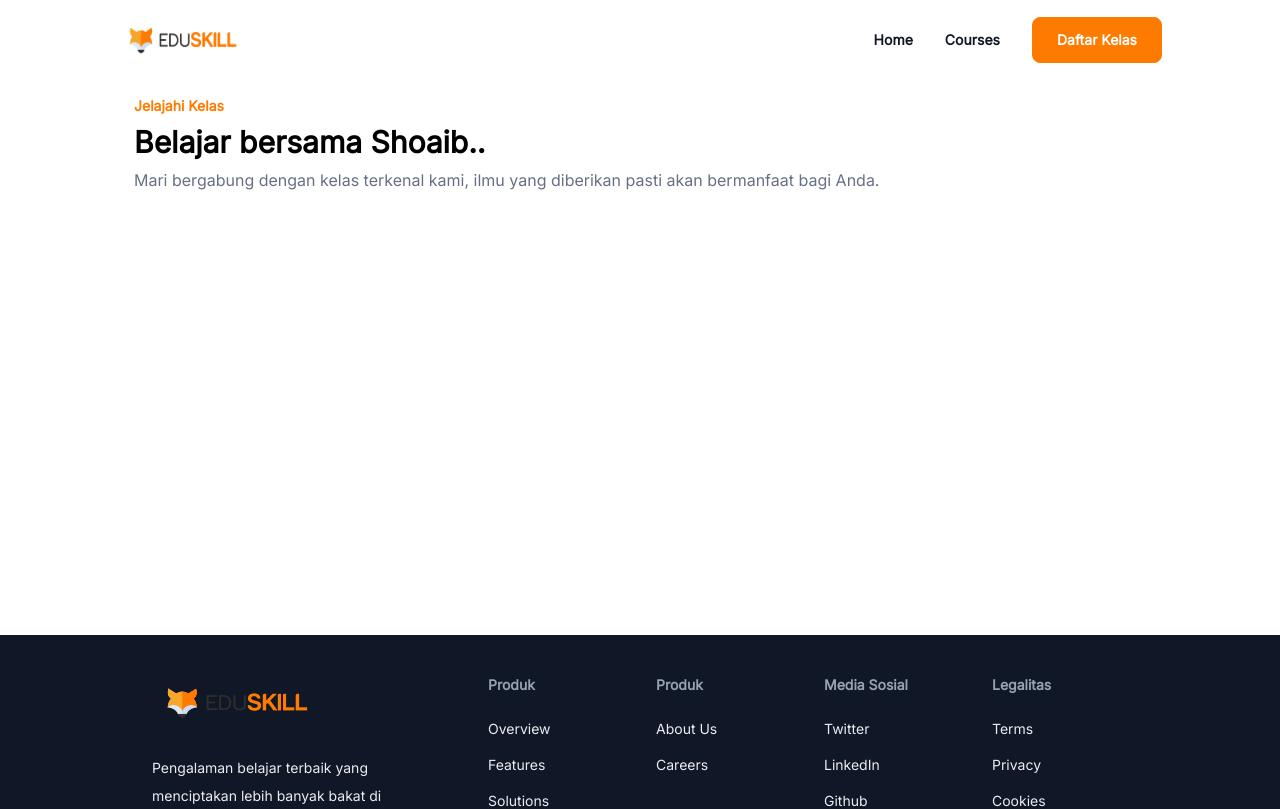
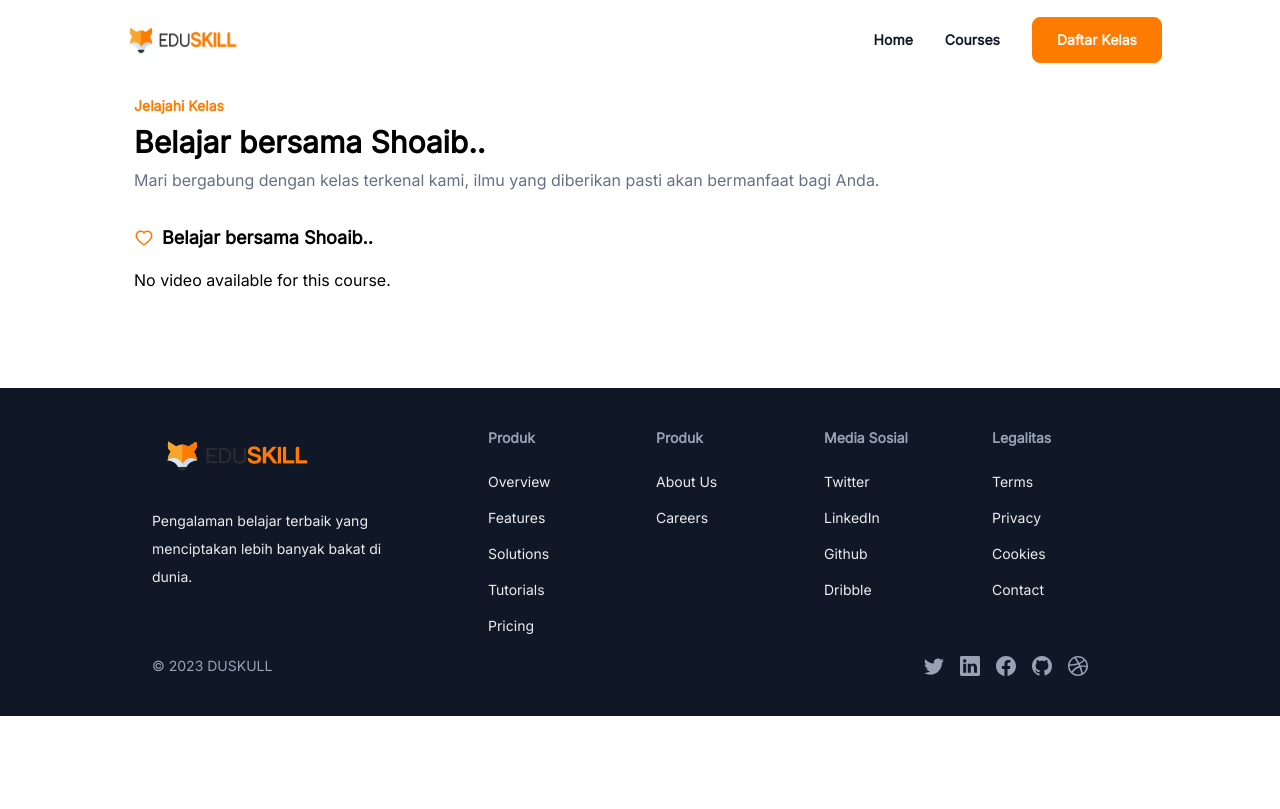
Before and after one commit to Halimp07/Eduskill, a React (Vite) app: page /courses/belajar-bersama-shoaib in a window 1280 px wide. Shown: the top 809 px of the page. Built offline with nearby package versions, Linux system fonts and the light colour scheme.

Commit message:
major feat: add video play in InCourses.jsx

```diff
--- a/src/Data.jsx
+++ b/src/Data.jsx
@@ -73,6 +73,8 @@ import recomHero1 from "./assets/pages/CoursesHero/recomHero1.png";
 import recomHero2 from "./assets/pages/CoursesHero/recomHero2.png";
 import recomHero3 from "./assets/pages/CoursesHero/recomHero3.png";
 
+// Cover Video
+import cover1 from "./assets/pages/CoverVideo/cover1.png";
 
 // Export navLinks for link href
 export const navLinks = [
@@ -309,6 +311,7 @@ export const classEdu = [
     discount: "FREE",
     namelink: "membangun-database",
     video: "https://www.youtube.com/watch?v=TngsP0kfAxg&list=PLc6SEcJkQ6DxQmmUzUilxRUNrJyeHDmX7",
+    cover: cover1,
   },
   {
     id: 2,
@@ -324,7 +327,7 @@ export const classEdu = [
     heroes: classHero2,
     year: "2001 Enrolled",
     namelink: "membuat-dashboard",
-    video: "https://www.youtube.com/watch?v=TngsP0kfAxg&list=PLc6SEcJkQ6DxQmmUzUilxRUNrJyeHDmX7",
+    video: "https://www.youtube.com/watch?v=z3slaXqmkT0&list=PLFIM0718LjIUHFRMzPJ0wGjx9_NlC5d1h",
   },
   {
     id: 3,
--- a/src/pages/courses/inCourses/InCourses.jsx
+++ b/src/pages/courses/inCourses/InCourses.jsx
@@ -1,42 +1,55 @@
-import React from "react";
+import React, { useState } from "react";
 import { useParams } from "react-router-dom";
-import { classEdu } from "../../../Data"; // Import the data
-import VideoComponent from "./VideoComponent"; // Import video component
+import { classEdu } from "../../../Data";
+import VideoComponent from "./VideoComponent";
+import { AiFillHeart, AiOutlineHeart } from "react-icons/ai"; // Import the heart icons from react-icons library
 
 const InCourses = () => {
   const { namelink } = useParams();
 
-  // Find the course with the matching namelink
   const course = classEdu.find((course) => course.namelink === namelink);
 
   if (!course) {
     return <div>Course not found</div>;
   }
 
-  // Display detailed course information
+  const videoId = course.video && course.video.match(/v=([^&]+)/)[1];
+  const embedUrl = videoId ? `https://www.youtube.com/embed/${videoId}` : null;
+
+  const [isFavorite, setIsFavorite] = useState(false);
+
+  const toggleFavorite = () => {
+    setIsFavorite((prevIsFavorite) => !prevIsFavorite);
+  };
+
   return (
-    <div
-      className="md:section container mx-auto pt-12 pb-24 px-6 "
-      id="incourses"
-    >
-      {/* Display course details */}
+    <div className="md:section container mx-auto pt-12 pb-24 px-6" id="incourses">
       <div className="text-start">
-        <p className="font-semibold text-sm mb-2 md:text-sm md:mb-2 text-Orange_Primary">
-          Jelajahi Kelas
-        </p>
-        <h1 className="font-semibold text-xl md:text-3xl md:mb-2 ">
-          {course.title}
-        </h1>
-        <p className="font-normal text-base text-[#667085] ">
-          Mari bergabung dengan kelas terkenal kami, ilmu yang diberikan pasti
-          akan bermanfaat bagi Anda.
-        </p>
+        <p className="font-semibold text-sm mb-2 md:text-sm md:mb-2 text-Orange_Primary">Jelajahi Kelas</p>
+        <h1 className="font-semibold text-xl md:text-3xl md:mb-2 ">{course.title}</h1>
+        <p className="font-normal text-base text-[#667085] ">Mari bergabung dengan kelas terkenal kami, ilmu yang diberikan pasti akan bermanfaat bagi Anda.</p>
       </div>
 
       <div className="mt-8">
-        <VideoComponent videoUrl={course.video} /> {/* Pass the video URL */}
+        <div className="flex items-center mb-4">
+          {isFavorite ? (
+            <AiFillHeart className="text-Orange_Primary text-xl mr-2 cursor-pointer" onClick={toggleFavorite} />
+          ) : (
+            <AiOutlineHeart className="text-Orange_Primary text-xl mr-2 cursor-pointer" onClick={toggleFavorite} />
+          )}
+          <h2 className="font-semibold text-lg">{course.title}</h2>
+        </div>
+
+        {/* {course.cover && <img src={course.cover} alt="Video Cover" className="w-full mb-4" />} */}
+
+        {embedUrl ? (
+        <div className="mt-8">
+        <VideoComponent videoUrl={embedUrl} cover={course.cover} />
       </div>
-
+        ) : (
+          <div>No video available for this course.</div>
+        )}
+      </div>
     </div>
   );
 };
--- a/src/pages/courses/inCourses/VideoComponent.jsx
+++ b/src/pages/courses/inCourses/VideoComponent.jsx
@@ -1,16 +1,46 @@
-import React from "react";
+import React, { useState } from "react";
+import { AiFillHeart, AiOutlineHeart } from "react-icons/ai";
 
-const VideoComponent = ({ videoUrl }) => {
+const VideoComponent = ({ videoUrl, cover }) => {
+  const [isPlaying, setIsPlaying] = useState(false);
+
+  const togglePlay = () => {
+    setIsPlaying((prevIsPlaying) => !prevIsPlaying);
+  };
+
   return (
     <div>
-      {/* Replace with your video player or content */}
-      <iframe
-        width="560"
-        height="315"
-        src={videoUrl}
-        title="Course Video"
-        allowFullScreen
-      ></iframe>
+      <div className="video-container">
+        {isPlaying ? (
+          <iframe
+            className="h-[439px] w-[100%]"
+            src={videoUrl}
+            title="Course Video"
+            frameBorder="0"
+            allowFullScreen
+            allow="accelerometer; autoplay; encrypted-media; gyroscope; picture-in-picture"
+          ></iframe>
+        ) : (
+          <div className="relative w-full h-[439px] cursor-pointer" onClick={togglePlay}>
+            <img src={cover} alt="Video Cover" className="w-full h-full object-cover" />
+            <div className="absolute top-1/2 left-1/2 transform -translate-x-1/2 -translate-y-1/2">
+              <svg
+                className="w-16 h-16 text-white"
+                fill="none"
+                viewBox="0 0 24 24"
+                stroke="currentColor"
+              >
+                <path
+                  strokeLinecap="round"
+                  strokeLinejoin="round"
+                  strokeWidth="2"
+                  d="M15 12l-8 6V6l8 6z"
+                />
+              </svg>
+            </div>
+          </div>
+        )}
+      </div>
     </div>
   );
 };
```
Also changed, not shown: src/assets/pages/CoverVideo/cover1.png (added).
